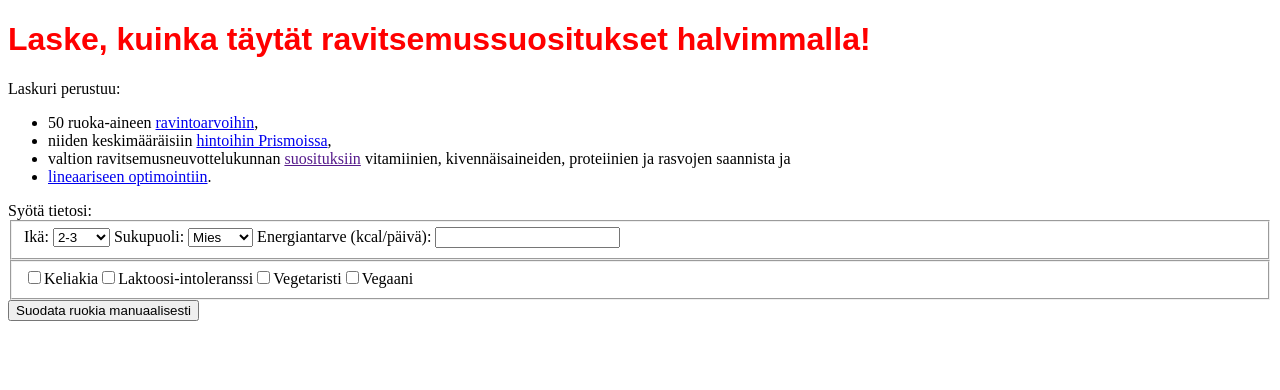
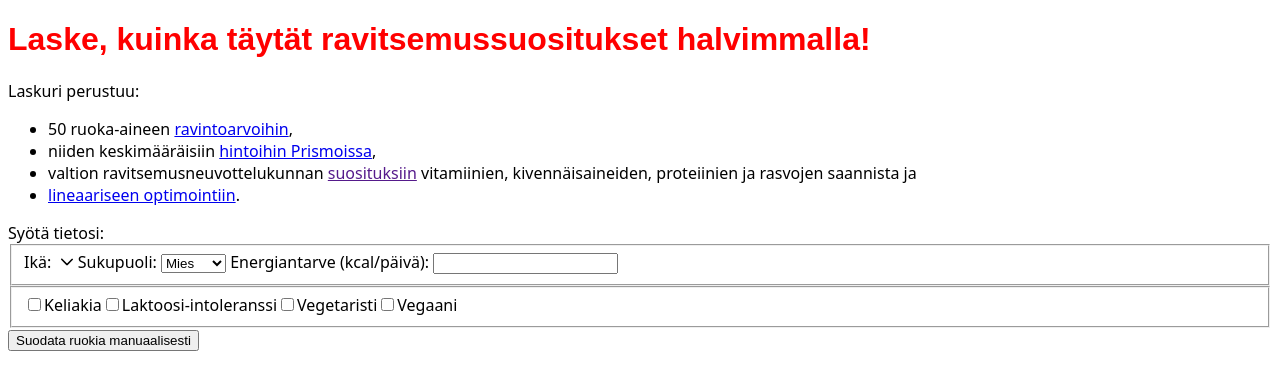
Before and after one commit to kauko-i/saastaruoassa-vue, a Vue app: page / in a window 1280 px wide. Shown: the top 390 px of the page. Built offline with nearby package versions, Linux system fonts and the light colour scheme.

Commit message:
use primevue select

```diff
--- a/package.json
+++ b/package.json
@@ -7,7 +7,8 @@
   },
   "dependencies": {
     "vue": "^3.5.17",
-    "@vitejs/plugin-vue": "^6.0.0"
+    "@vitejs/plugin-vue": "^6.0.0",
+    "primevue": "^4.4.1"
   },
   "devDependencies": {
     "@vitejs/plugin-vue": "^6.0.0",
--- a/src/App.vue
+++ b/src/App.vue
@@ -1,7 +1,23 @@
-<script>
-import { ref, onMounted } from 'vue';
+<script setup>
+import { ref, onMounted, reactive } from 'vue';
+import Select from 'primevue/select';
 
 const suodatuksessa = ref(false);
+
+const selectedAge = ref(null);
+
+const iat = [
+  { name: '2-3', key: '2' },
+  { name: '4-6', key: '4' },
+  { name: '7-10', key: '7' },
+  { name: '11-14', key: '11' },
+  { name: '15-17', key: '15' },
+  { name: '18-24', key: '18' },
+  { name: '25-50', key: '25' },
+  { name: '51-69', key: '51' },
+  { name: '70-74', key: '70' },
+  { name: '>75', key: '75' }
+];
 
 function switchSuodata(e) {
   e.preventDefault();
@@ -29,18 +45,14 @@ onMounted(() => {
     <form>
       <fieldset>
         <label>Ikä:
-          <select>
-            <option>2-3</option>
-            <option>4-6</option>
-            <option>7-10</option>
-            <option>11-14</option>
-            <option>15-17</option>
-            <option>18-24</option>
-            <option>25-50</option>
-            <option>51-69</option>
-            <option>70-74</option>
-            <option>>75</option>
-          </select>
+          <Select
+            v-model="selectedAge"
+            :options="iat"
+            optionLabel="name"
+            optionValue="key"
+            class="w-full"
+            appendTo="body"
+          ></Select>
         </label>
         <label> Sukupuoli:
           <select>
@@ -65,4 +77,13 @@ onMounted(() => {
   color: red;
   font-family: sans-serif;
 }
+
+.p-select-option {
+  background-color: white !important;
+  border-bottom: 1px solid #eee;
+}
+
+body {
+  font-family: system-ui, sans-serif;
+}
 </style>
--- a/style.css
+++ b/style.css
@@ -1,3 +1,7 @@
 .otsikko {
   color: red;
 }
+
+body {
+  font-family: system-ui, sans-serif;
+}
```
Also changed, not shown: src/main.js (+6 -1 lines), 1 other file (tests, documents, lock files or other folders).
